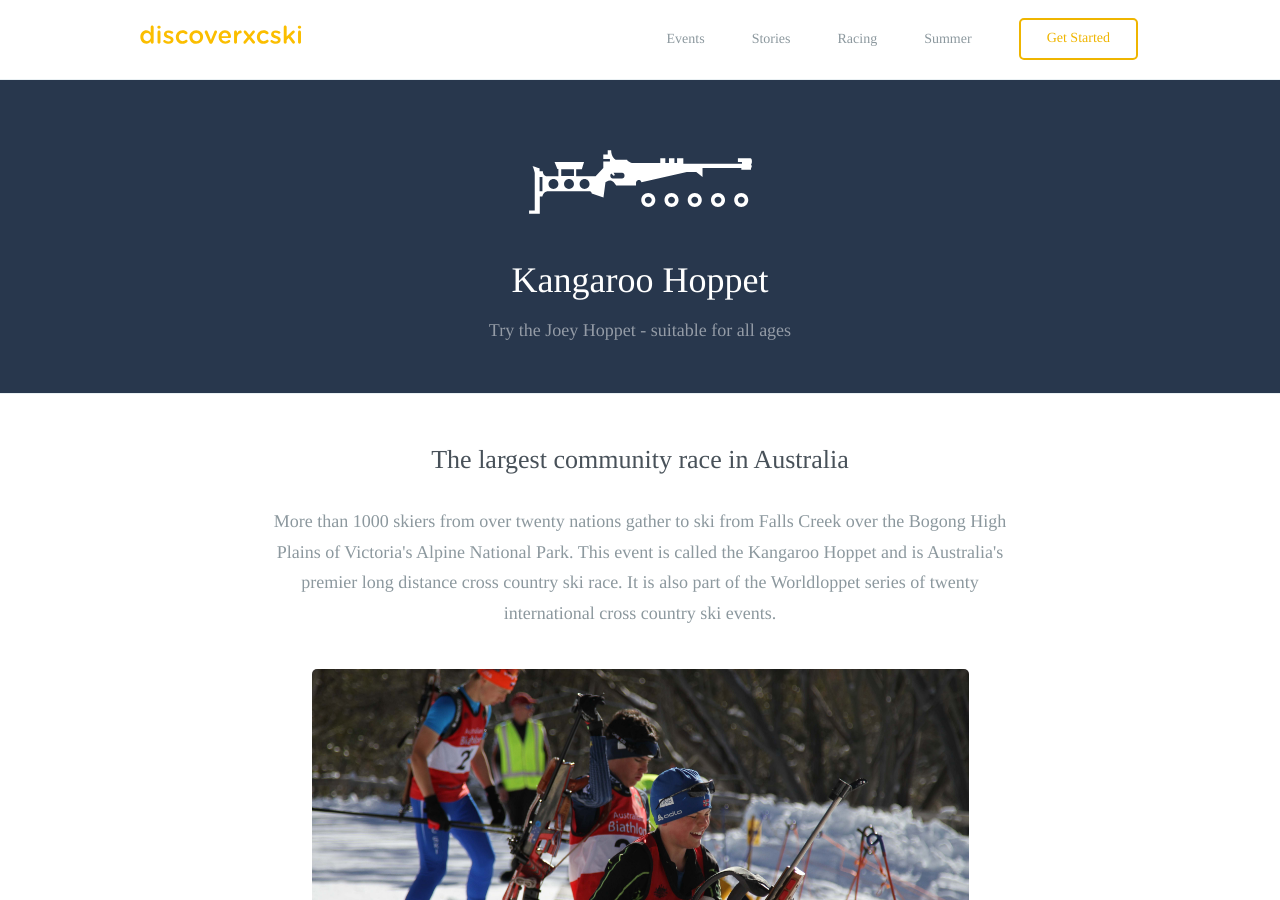
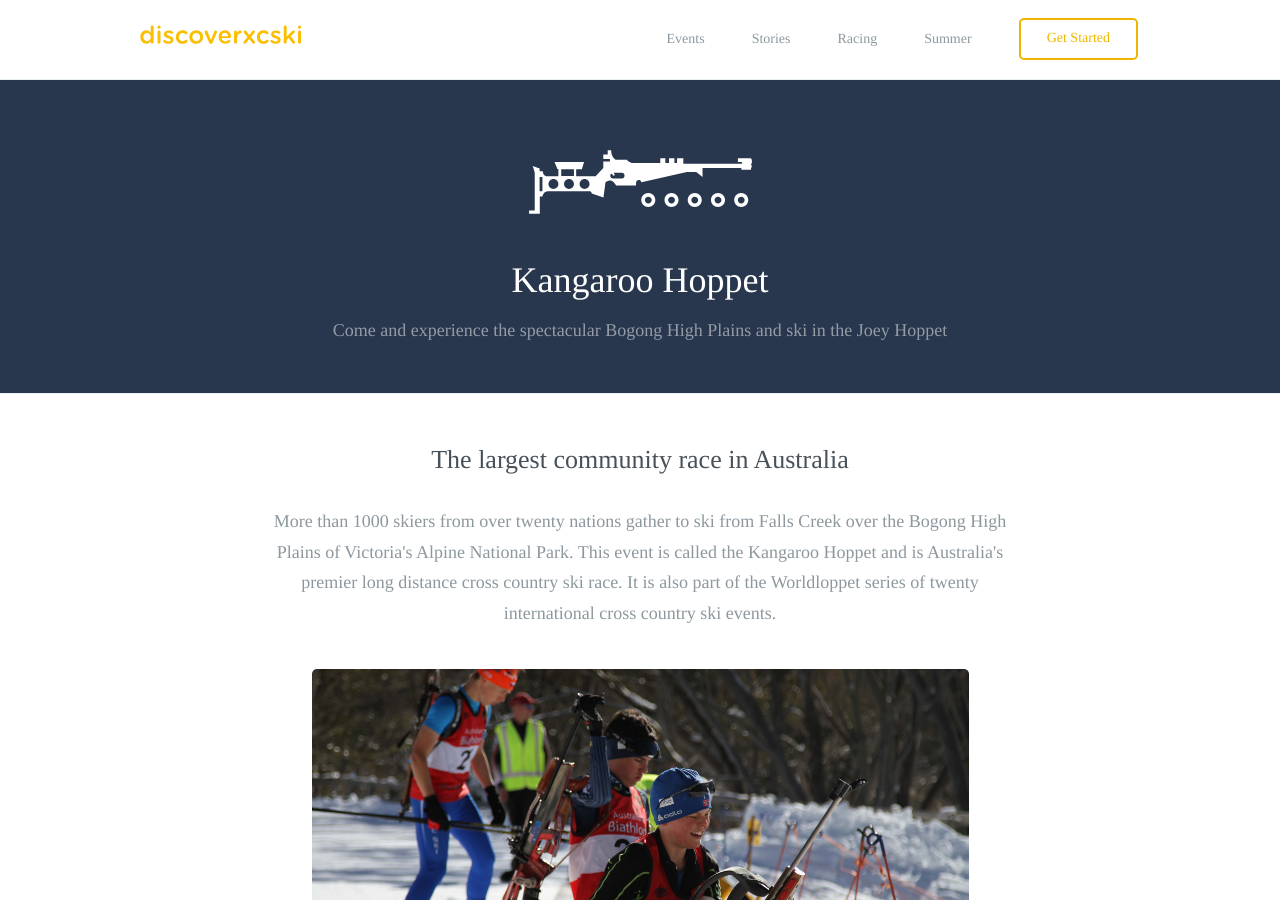
Before and after one commit to robcatto/robcatto.github.io, a Jekyll site: the page built from racing/kangaroo-hoppet/index.html, in a window 1280 px wide and 900 px high. Built offline with Jekyll 4.4.1, drawn with Linux system fonts in a browser that asks for light colours; some web fonts are replaced; Markdown is read by kramdown in place of the engine named in the settings.

Commit message:
Update index.html

```diff
--- a/racing/kangaroo-hoppet/index.html
+++ b/racing/kangaroo-hoppet/index.html
@@ -30,7 +30,7 @@ layout: default
     </g>
 </svg>
                 <h1 class="feature_heading" style="color: white;">Kangaroo Hoppet</h1>
-                <h2 class="feature_subheading">Try the Joey Hoppet - suitable for all ages</h2>
+                <h2 class="feature_subheading">Come and experience the spectacular Bogong High Plains and ski in the Joey Hoppet</h2>
             </section>
 
 
```
